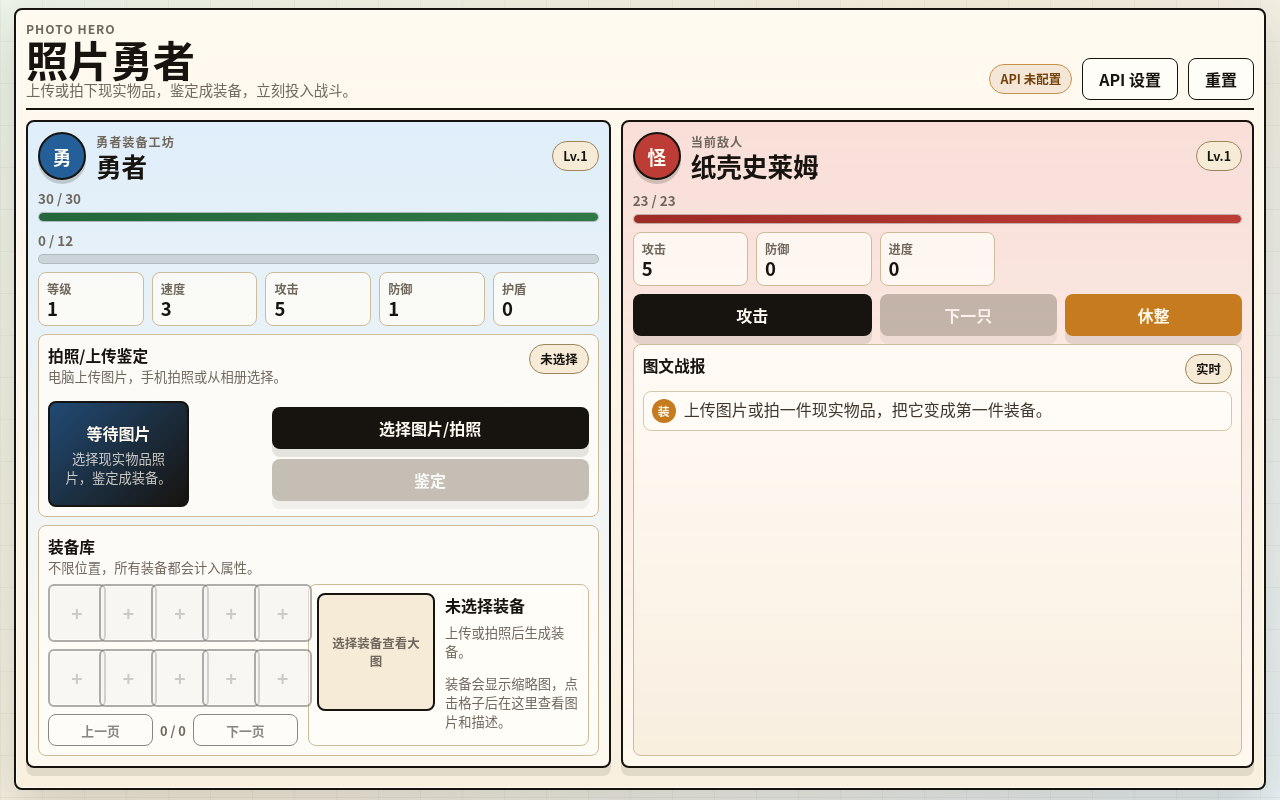
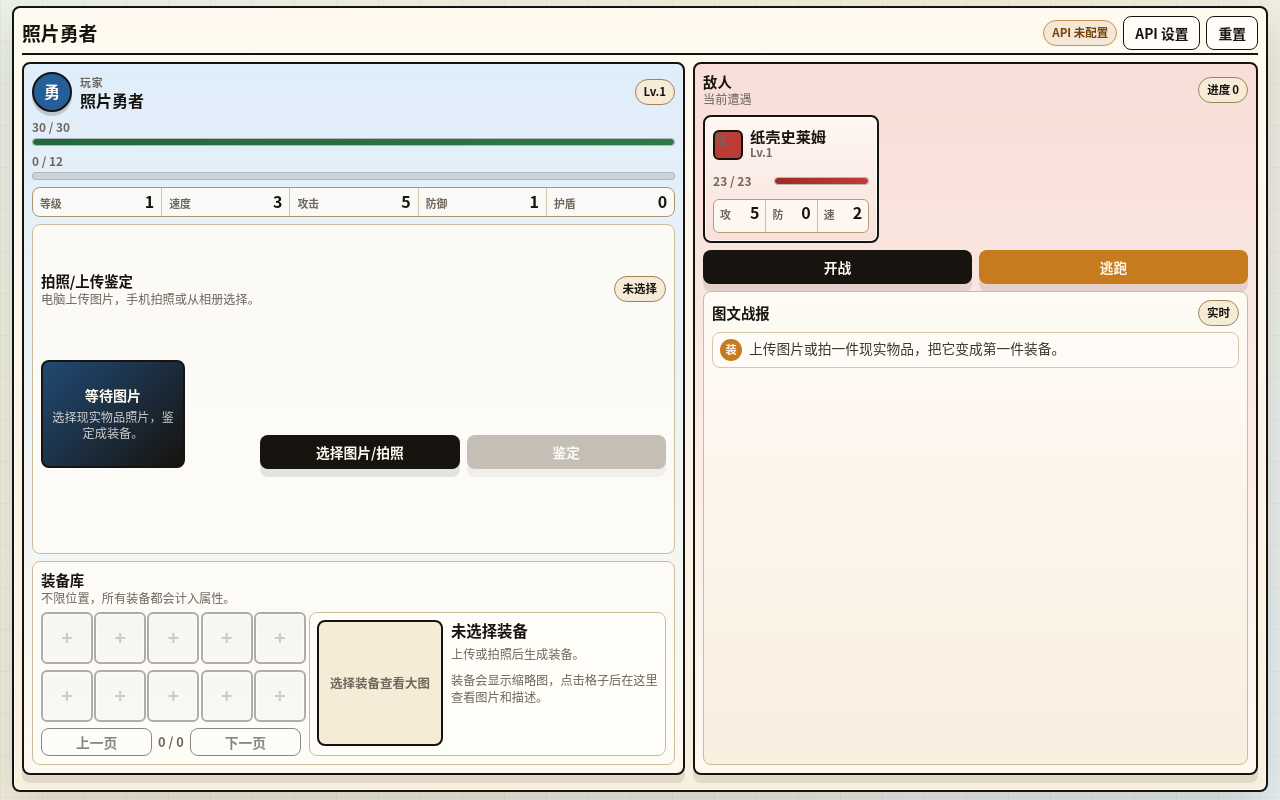
Before and after one commit to kw66/photo-hero, a website: page index.html in a window 1280 px wide. Drawn offline with Linux system fonts and the light colour scheme.

Commit message:
Refine desktop game UI

```diff
--- a/app.js
+++ b/app.js
@@ -92,10 +92,10 @@ const els = {
   monsterHpBar: byId("monsterHpBar"),
   monsterAtk: byId("monsterAtk"),
   monsterDef: byId("monsterDef"),
+  monsterSpeed: byId("monsterSpeed"),
   winCount: byId("winCount"),
   attackBtn: byId("attackBtn"),
-  nextMonsterBtn: byId("nextMonsterBtn"),
-  healBtn: byId("healBtn"),
+  fleeBtn: byId("fleeBtn"),
   resetGameBtn: byId("resetGameBtn"),
   photoBtn: byId("photoBtn"),
   analyzeBtn: byId("analyzeBtn"),
@@ -223,8 +223,7 @@ function bindEvents() {
   els.testChatBtn.addEventListener("click", testChatApi);
   els.toggleKeyBtn.addEventListener("click", toggleApiKeyVisibility);
   els.attackBtn.addEventListener("click", attackMonster);
-  els.nextMonsterBtn.addEventListener("click", nextMonster);
-  els.healBtn.addEventListener("click", restPlayer);
+  els.fleeBtn.addEventListener("click", fleeBattle);
   els.resetGameBtn.addEventListener("click", resetGame);
   els.equipPrevBtn.addEventListener("click", () => changeEquipmentPage(-1));
   els.equipNextBtn.addEventListener("click", () => changeEquipmentPage(1));
@@ -574,20 +573,19 @@ function attackMonster() {
   const stats = getPlayerStats();
 
   if (state.player.hp <= 0) {
-    addLog("勇者已经倒下，先休整。");
+    state.player.hp = Math.max(1, Math.floor(stats.maxHp * 0.45));
+    addLog("照片勇者从倒地中爬起，恢复少量生命。");
     render();
     return;
   }
 
   if (state.monster.hp <= 0) {
-    addLog("这只怪物已经被击败了。");
-    render();
-    return;
+    spawnNextMonster("新的敌人补上来了。");
   }
 
   const playerDamage = Math.max(1, stats.atk + Math.floor(stats.speed / 3) - state.monster.def);
   state.monster.hp = Math.max(0, state.monster.hp - playerDamage);
-  addLog(`勇者造成 ${playerDamage} 点伤害。`);
+  addLog(`照片勇者造成 ${playerDamage} 点伤害。`);
 
   if (state.monster.hp <= 0) {
     state.player.wins += 1;
@@ -606,36 +604,29 @@ function attackMonster() {
 
   const rawDamage = Math.max(1, state.monster.atk - stats.def);
   const shieldBlock = Math.min(stats.shield, rawDamage);
-  const monsterDamage = Math.max(0, rawDamage - shieldBlock);
+  const speedGap = Math.max(0, state.monster.speed - stats.speed);
+  const monsterDamage = Math.max(0, rawDamage - shieldBlock + Math.floor(speedGap / 3));
   state.player.hp = Math.max(0, state.player.hp - monsterDamage);
   addLog(`${state.monster.name} 反击 ${monsterDamage} 点伤害，护盾抵消 ${shieldBlock}。`);
 
   if (state.player.hp <= 0) {
-    addLog("勇者倒下了，休整可以恢复生命。");
+    addLog("照片勇者倒下了，开战或逃跑都能重新站起来。");
   }
 
   saveGame();
   render();
 }
 
-function nextMonster() {
-  if (state.monster.hp > 0) {
-    addLog("先解决眼前的怪物。");
-    render();
-    return;
-  }
+function fleeBattle() {
+  const stats = getPlayerStats();
+  state.player.hp = Math.max(1, Math.min(stats.maxHp, state.player.hp + Math.ceil(stats.maxHp * 0.35)));
+  spawnNextMonster("照片勇者撤退，新的敌人出现。");
+}
 
+function spawnNextMonster(message) {
   state.monsterIndex += 1;
   state.monster = makeMonster(state.monsterIndex, state.player.level);
-  addLog(`${state.monster.name} 出现了。`);
-  saveGame();
-  render();
-}
-
-function restPlayer() {
-  const stats = getPlayerStats();
-  state.player.hp = stats.maxHp;
-  addLog("勇者完成休整，生命已恢复。");
+  addLog(message || `${state.monster.name} 出现了。`);
   saveGame();
   render();
 }
@@ -667,13 +658,29 @@ function resetGame() {
 function makeMonster(index, level) {
   const template = monsters[index % monsters.length];
   const scale = Math.floor(index / monsters.length) + level;
+  const maxHp = template.hp + scale * 5;
   return {
     name: template.name,
     level: scale,
-    maxHp: template.hp + scale * 5,
-    hp: template.hp + scale * 5,
+    maxHp,
+    hp: maxHp,
     atk: template.atk + scale,
     def: template.def + Math.floor(scale / 2),
+    speed: 2 + Math.floor(scale / 2) + (index % 3),
+  };
+}
+
+function normalizeMonster(monster, index = 0, level = 1) {
+  const fallback = makeMonster(index, level);
+  const maxHp = Number.isFinite(monster.maxHp) ? monster.maxHp : fallback.maxHp;
+  return {
+    name: typeof monster.name === "string" && monster.name ? monster.name : fallback.name,
+    level: Number.isFinite(monster.level) ? monster.level : fallback.level,
+    maxHp,
+    hp: Number.isFinite(monster.hp) ? Math.min(monster.hp, maxHp) : fallback.hp,
+    atk: Number.isFinite(monster.atk) ? monster.atk : fallback.atk,
+    def: Number.isFinite(monster.def) ? monster.def : fallback.def,
+    speed: Number.isFinite(monster.speed) ? monster.speed : fallback.speed,
   };
 }
 
@@ -790,9 +797,9 @@ function render() {
   els.monsterHpBar.style.width = `${percent(state.monster.hp, state.monster.maxHp)}%`;
   els.monsterAtk.textContent = state.monster.atk;
   els.monsterDef.textContent = state.monster.def;
+  els.monsterSpeed.textContent = state.monster.speed;
   els.winCount.textContent = state.player.wins;
 
-  els.nextMonsterBtn.disabled = state.monster.hp > 0;
   renderApiStatus();
   renderEquipmentGrid();
   renderEquipmentDetail();
@@ -924,14 +931,14 @@ function renderLog() {
 
 function getLogMarkType(entry) {
   if (entry.includes("鉴定") || entry.includes("装备") || entry.includes("获得")) return "item";
-  if (entry.includes("勇者") || entry.includes("休整")) return "hero";
+  if (entry.includes("勇者") || entry.includes("撤退")) return "hero";
   if (entry.includes("反击") || entry.includes("出现") || entry.includes("击败")) return "";
   return "info";
 }
 
 function getLogMarkText(entry) {
   if (entry.includes("鉴定") || entry.includes("装备") || entry.includes("获得")) return "装";
-  if (entry.includes("勇者") || entry.includes("休整")) return "勇";
+  if (entry.includes("勇者") || entry.includes("撤退")) return "勇";
   if (entry.includes("反击") || entry.includes("出现") || entry.includes("击败")) return "战";
   return "记";
 }
@@ -1011,7 +1018,7 @@ function loadSave() {
 
   state.player = normalizePlayer(save.player || state.player);
   state.monsterIndex = Number.isFinite(save.monsterIndex) ? save.monsterIndex : 0;
-  state.monster = save.monster || makeMonster(0, 1);
+  state.monster = normalizeMonster(save.monster || {}, state.monsterIndex, state.player.level);
   state.inventory = Array.isArray(save.inventory) ? save.inventory.map((item) => balanceItem(item, item.image || makePlaceholderImage())) : [];
   state.equipmentPage = Number.isFinite(save.equipmentPage) ? save.equipmentPage : 0;
   state.selectedItemId = save.selectedItemId || state.inventory[0]?.id || "";
--- a/index.html
+++ b/index.html
@@ -11,9 +11,7 @@
       <section class="game-panel" aria-label="照片勇者游戏面板">
         <header class="panel-topbar">
           <div class="brand-block">
-            <p class="eyebrow">Photo Hero</p>
             <h1>照片勇者</h1>
-            <p class="tagline">上传或拍下现实物品，鉴定成装备，立刻投入战斗。</p>
           </div>
           <div class="panel-tools" aria-label="面板工具">
             <span class="api-status" id="apiStatusBadge">API 未配置</span>
@@ -27,8 +25,8 @@
             <div class="zone-head hero-head">
               <div class="avatar-ring hero-avatar">勇</div>
               <div>
-                <p class="zone-kicker">勇者装备工坊</p>
-                <h2>勇者</h2>
+                <p class="zone-kicker">玩家</p>
+                <h2>照片勇者</h2>
               </div>
               <strong class="level-pill" id="playerLevel">Lv.1</strong>
             </div>
@@ -109,30 +107,38 @@
           </section>
 
           <section class="enemy-zone" aria-label="敌人和战报">
-            <div class="zone-head enemy-head">
-              <div class="avatar-ring monster-avatar">怪</div>
+            <div class="section-title compact-title enemy-title">
               <div>
-                <p class="zone-kicker">当前敌人</p>
-                <h2 id="monsterName">纸壳史莱姆</h2>
+                <h3>敌人</h3>
+                <p>当前遭遇</p>
               </div>
-              <strong class="level-pill" id="monsterLevel">Lv.1</strong>
+              <span class="battle-chip">进度 <b id="winCount">0</b></span>
             </div>
 
-            <div class="hp-row enemy-hp">
-              <span id="monsterHpText">18 / 18</span>
-              <div class="hp-track danger"><span id="monsterHpBar"></span></div>
+            <div class="enemy-field" aria-label="敌人列表">
+              <article class="enemy-card is-active">
+                <div class="enemy-card-head">
+                  <span class="monster-token">怪</span>
+                  <div>
+                    <strong id="monsterName">纸壳史莱姆</strong>
+                    <span id="monsterLevel">Lv.1</span>
+                  </div>
+                </div>
+                <div class="enemy-hp-line">
+                  <span id="monsterHpText">18 / 18</span>
+                  <div class="hp-track danger"><span id="monsterHpBar"></span></div>
+                </div>
+                <dl class="enemy-card-stats">
+                  <div><dt>攻</dt><dd id="monsterAtk">4</dd></div>
+                  <div><dt>防</dt><dd id="monsterDef">0</dd></div>
+                  <div><dt>速</dt><dd id="monsterSpeed">2</dd></div>
+                </dl>
+              </article>
             </div>
 
-            <dl class="stat-list enemy-stats">
-              <div><dt>攻击</dt><dd id="monsterAtk">4</dd></div>
-              <div><dt>防御</dt><dd id="monsterDef">0</dd></div>
-              <div><dt>进度</dt><dd id="winCount">0</dd></div>
-            </dl>
-
             <div class="action-strip" aria-label="战斗操作">
-              <button class="primary-button" id="attackBtn" type="button">攻击</button>
-              <button class="secondary-button" id="nextMonsterBtn" type="button">下一只</button>
-              <button class="secondary-button" id="healBtn" type="button">休整</button>
+              <button class="primary-button" id="attackBtn" type="button">开战</button>
+              <button class="secondary-button" id="fleeBtn" type="button">逃跑</button>
             </div>
 
             <section class="battle-report" aria-label="图文战报">
--- a/styles.css
+++ b/styles.css
@@ -18,10 +18,10 @@
   --shadow: 0 18px 50px rgb(36 34 25 / 18%);
   --tight-shadow: 0 8px 0 rgb(23 19 15 / 10%);
   --radius: 8px;
-  --space-1: 6px;
-  --space-2: 10px;
-  --space-3: 14px;
-  --space-4: 18px;
+  --space-1: 4px;
+  --space-2: 8px;
+  --space-3: 12px;
+  --space-4: 16px;
 }
 
 * {
@@ -40,7 +40,9 @@ body {
     linear-gradient(0deg, rgb(23 19 15 / 4%) 1px, transparent 1px) 0 0 / 42px 42px,
     linear-gradient(135deg, #edf4e8 0%, #f6eedc 48%, #e8f1f4 100%);
   color: var(--ink);
-  font-family: "HarmonyOS Sans SC", "Microsoft YaHei UI", "PingFang SC", "Noto Sans CJK SC", sans-serif;
+  font-family: "MiSans", "HarmonyOS Sans SC", "Alibaba PuHuiTi", "Source Han Sans SC", "Noto Sans CJK SC", "Microsoft YaHei UI", "PingFang SC", sans-serif;
+  font-size: 15px;
+  line-height: 1.35;
   font-kerning: normal;
   font-variant-numeric: tabular-nums;
 }
@@ -52,7 +54,7 @@ textarea {
 }
 
 button {
-  min-height: 42px;
+  min-height: 34px;
   border: 0;
   border-radius: var(--radius);
   cursor: pointer;
@@ -84,20 +86,20 @@ button:disabled {
 }
 
 .app-shell {
-  width: min(1360px, 100%);
+  width: min(1420px, 100%);
   min-height: 100vh;
   margin: 0 auto;
-  padding: max(8px, env(safe-area-inset-top)) clamp(8px, 1.4vw, 14px) max(10px, env(safe-area-inset-bottom));
+  padding: max(6px, env(safe-area-inset-top)) clamp(7px, 1.1vw, 12px) max(8px, env(safe-area-inset-bottom));
 }
 
 .game-panel {
-  height: calc(100vh - 18px);
-  min-height: 720px;
+  height: calc(100vh - 14px);
+  min-height: 680px;
   display: grid;
   grid-template-rows: auto minmax(0, 1fr) auto;
-  gap: var(--space-2);
+  gap: 7px;
   overflow: hidden;
-  padding: var(--space-2);
+  padding: 8px;
   border: 2px solid var(--ink);
   border-radius: var(--radius);
   background:
@@ -109,9 +111,9 @@ button:disabled {
 .panel-topbar {
   display: grid;
   grid-template-columns: minmax(0, 1fr) auto;
-  gap: var(--space-2);
-  align-items: end;
-  padding-bottom: 8px;
+  gap: 10px;
+  align-items: center;
+  padding-bottom: 3px;
   border-bottom: 2px solid var(--ink);
 }
 
@@ -124,8 +126,8 @@ button:disabled {
 label span,
 dt {
   color: var(--muted);
-  font-size: 0.76rem;
-  font-weight: 900;
+  font-size: 0.68rem;
+  font-weight: 800;
 }
 
 .eyebrow,
@@ -143,26 +145,29 @@ p {
 }
 
 h1 {
-  font-size: clamp(2rem, 3.3vw, 3.05rem);
-  line-height: 0.88;
+  font-size: clamp(1.18rem, 1.45vw, 1.5rem);
+  line-height: 1;
   letter-spacing: 0;
 }
 
 h2 {
-  font-size: clamp(1.28rem, 2vw, 1.8rem);
-  line-height: 1.02;
+  font-size: clamp(1rem, 1.25vw, 1.22rem);
+  line-height: 1.05;
+  font-weight: 900;
 }
 
 h3 {
-  font-size: 0.98rem;
+  font-size: 0.9rem;
   font-weight: 900;
 }
 
 .tagline {
-  max-width: 34rem;
-  margin-top: 2px;
+  display: none;
+  max-width: 42rem;
+  margin-top: 0;
   color: var(--muted);
-  font-size: 0.9rem;
+  font-size: 0.72rem;
+  line-height: 1.15;
 }
 
 .panel-tools {
@@ -170,7 +175,7 @@ h3 {
   flex-wrap: wrap;
   justify-content: flex-end;
   align-items: center;
-  gap: var(--space-2);
+  gap: 6px;
 }
 
 .api-status,
@@ -180,14 +185,14 @@ h3 {
   display: inline-flex;
   align-items: center;
   justify-content: center;
-  min-height: 30px;
-  padding: 5px 10px;
+  min-height: 26px;
+  padding: 3px 8px;
   border-radius: 999px;
   border: 1px solid var(--line-strong);
   background: var(--paper-2);
   color: var(--ink);
-  font-size: 0.78rem;
-  font-weight: 900;
+  font-size: 0.72rem;
+  font-weight: 850;
   white-space: nowrap;
 }
 
@@ -213,8 +218,9 @@ h3 {
 .ghost-button,
 .primary-button,
 .secondary-button {
-  padding: 0 16px;
-  font-weight: 900;
+  padding: 0 11px;
+  font-size: 0.86rem;
+  font-weight: 850;
 }
 
 .tool-button,
@@ -244,8 +250,8 @@ h3 {
 .game-board {
   min-height: 0;
   display: grid;
-  grid-template-columns: minmax(430px, 0.96fr) minmax(460px, 1.04fr);
-  gap: var(--space-2);
+  grid-template-columns: minmax(510px, 1.08fr) minmax(470px, 0.92fr);
+  gap: 8px;
 }
 
 .hero-zone,
@@ -255,8 +261,8 @@ h3 {
   display: grid;
   align-content: start;
   overflow: hidden;
-  gap: 8px;
-  padding: var(--space-2);
+  gap: 7px;
+  padding: 8px;
   border: 2px solid var(--ink);
   border-radius: var(--radius);
   box-shadow: var(--tight-shadow);
@@ -270,7 +276,7 @@ h3 {
 }
 
 .enemy-zone {
-  grid-template-rows: auto auto auto auto minmax(0, 1fr);
+  grid-template-rows: auto auto auto minmax(0, 1fr);
   background:
     linear-gradient(180deg, rgb(248 222 216 / 80%), rgb(255 250 240 / 95%)),
     var(--enemy-soft);
@@ -279,19 +285,19 @@ h3 {
 .zone-head {
   display: grid;
   grid-template-columns: auto minmax(0, 1fr) auto;
-  gap: var(--space-2);
+  gap: 8px;
   align-items: center;
 }
 
 .avatar-ring {
   display: grid;
   place-items: center;
-  width: 48px;
-  height: 48px;
+  width: 40px;
+  height: 40px;
   border: 2px solid var(--ink);
   border-radius: 50%;
   color: #fffaf0;
-  font-size: 1.18rem;
+  font-size: 1rem;
   font-weight: 900;
   box-shadow: 0 4px 0 rgb(23 19 15 / 18%);
 }
@@ -300,20 +306,16 @@ h3 {
   background: var(--hero);
 }
 
-.monster-avatar {
-  background: var(--enemy);
-}
-
 .hp-row > span {
   display: block;
-  margin-bottom: 4px;
+  margin-bottom: 3px;
   color: var(--muted);
-  font-size: 0.84rem;
+  font-size: 0.74rem;
   font-weight: 800;
 }
 
 .hp-track {
-  height: 10px;
+  height: 8px;
   overflow: hidden;
   border: 1px solid rgb(23 19 15 / 14%);
   border-radius: 999px;
@@ -340,21 +342,31 @@ h3 {
 .stat-list {
   display: grid;
   grid-template-columns: repeat(5, minmax(0, 1fr));
-  gap: 8px;
   margin: 0;
+  overflow: hidden;
+  border: 1px solid color-mix(in srgb, var(--line-strong) 72%, var(--line));
+  border-radius: var(--radius);
+  background: rgb(255 253 248 / 78%);
 }
 
 .stat-list div {
   min-width: 0;
-  padding: 7px 8px;
-  border: 1px solid var(--line);
-  border-radius: var(--radius);
-  background: rgb(255 253 248 / 78%);
+  display: flex;
+  align-items: baseline;
+  justify-content: space-between;
+  gap: 5px;
+  padding: 5px 7px;
+  border-left: 1px solid color-mix(in srgb, var(--line) 82%, white 18%);
+  background: transparent;
+}
+
+.stat-list div:first-child {
+  border-left: 0;
 }
 
 dd {
-  margin: 1px 0 0;
-  font-size: clamp(1.08rem, 1.45vw, 1.42rem);
+  margin: 0;
+  font-size: 1rem;
   font-weight: 900;
   line-height: 1;
 }
@@ -364,7 +376,7 @@ dd {
 .battle-report,
 .config-panel {
   min-width: 0;
-  padding: 9px;
+  padding: 8px;
   border: 1px solid var(--line);
   border-radius: var(--radius);
   background: rgb(255 253 248 / 82%);
@@ -373,13 +385,13 @@ dd {
 .section-title,
 .secondary-head {
   display: flex;
-  align-items: flex-start;
+  align-items: center;
   justify-content: space-between;
-  gap: var(--space-2);
+  gap: 8px;
 }
 
 .compact-title {
-  margin-bottom: 7px;
+  margin-bottom: 6px;
 }
 
 .section-title p,
@@ -390,13 +402,13 @@ dd {
 .detail-copy p,
 .detail-meta {
   color: var(--muted);
-  font-size: 0.83rem;
-  line-height: 1.45;
+  font-size: 0.76rem;
+  line-height: 1.35;
 }
 
 .camera-panel {
   display: grid;
-  grid-template-columns: minmax(154px, 0.68fr) minmax(0, 1fr);
+  grid-template-columns: minmax(132px, 0.52fr) minmax(0, 1fr);
   grid-template-areas:
     "head head"
     "frame actions";
@@ -412,8 +424,8 @@ dd {
   grid-area: frame;
   position: relative;
   aspect-ratio: 4 / 3;
-  min-height: 102px;
-  max-height: 126px;
+  min-height: 86px;
+  max-height: 108px;
   overflow: hidden;
   border: 2px solid var(--ink);
   border-radius: var(--radius);
@@ -443,13 +455,13 @@ dd {
   display: grid;
   place-content: center;
   gap: 4px;
-  padding: var(--space-2);
+  padding: 8px;
   color: #fffaf0;
   text-align: center;
 }
 
 .camera-empty strong {
-  font-size: 1rem;
+  font-size: 0.88rem;
 }
 
 .camera-empty span {
@@ -459,7 +471,8 @@ dd {
 .camera-actions {
   grid-area: actions;
   display: grid;
-  gap: var(--space-2);
+  grid-template-columns: repeat(2, minmax(0, 1fr));
+  gap: 7px;
   align-content: center;
 }
 
@@ -469,20 +482,20 @@ dd {
 
 .equipment-layout {
   display: grid;
-  grid-template-columns: minmax(250px, 0.86fr) minmax(220px, 1.14fr);
-  gap: var(--space-2);
+  grid-template-columns: minmax(260px, 0.82fr) minmax(260px, 1.18fr);
+  gap: 8px;
   min-height: 0;
 }
 
 .equipment-grid {
   display: grid;
   grid-template-columns: repeat(5, minmax(0, 1fr));
-  gap: 7px;
+  gap: 6px;
 }
 
 .equipment-slot {
   position: relative;
-  min-height: 58px;
+  min-height: 52px;
   aspect-ratio: 1 / 1;
   display: grid;
   place-items: center;
@@ -534,9 +547,9 @@ dd {
 .equipment-pager {
   display: grid;
   grid-template-columns: 1fr auto 1fr;
-  gap: 7px;
+  gap: 6px;
   align-items: center;
-  margin-top: 7px;
+  margin-top: 6px;
   color: var(--muted);
   font-size: 0.8rem;
   font-weight: 900;
@@ -544,16 +557,16 @@ dd {
 }
 
 .equipment-pager button {
-  min-height: 32px;
+  min-height: 28px;
   padding-inline: 8px;
 }
 
 .equipment-detail {
   min-width: 0;
   display: grid;
-  grid-template-columns: 118px minmax(0, 1fr);
-  gap: var(--space-2);
-  padding: 8px;
+  grid-template-columns: 126px minmax(0, 1fr);
+  gap: 8px;
+  padding: 7px;
   border: 1px solid var(--line);
   border-radius: var(--radius);
   background: #fffdf8;
@@ -594,12 +607,12 @@ dd {
   min-width: 0;
   display: grid;
   align-content: start;
-  gap: 6px;
+  gap: 5px;
 }
 
 .detail-copy strong {
   overflow-wrap: anywhere;
-  font-size: 1rem;
+  font-size: 0.96rem;
 }
 
 .detail-stats {
@@ -609,21 +622,124 @@ dd {
 }
 
 .detail-stats span {
-  padding: 3px 6px;
+  padding: 2px 6px;
   border-radius: 999px;
   background: var(--paper-2);
-  font-size: 0.72rem;
+  font-size: 0.7rem;
   font-weight: 900;
 }
 
-.enemy-zone .zone-head {
-  margin-bottom: 2px;
+.enemy-title {
+  margin-bottom: 0;
+}
+
+.battle-chip b {
+  margin-left: 2px;
+}
+
+.enemy-field {
+  display: grid;
+  grid-template-columns: repeat(auto-fit, minmax(156px, 176px));
+  gap: 7px;
+  align-items: start;
+}
+
+.enemy-card {
+  min-width: 0;
+  min-height: 128px;
+  display: grid;
+  gap: 6px;
+  padding: 8px;
+  border: 2px solid var(--ink);
+  border-radius: var(--radius);
+  background: rgb(255 253 248 / 72%);
+  box-shadow: inset 0 0 0 1px rgb(255 255 255 / 76%);
+}
+
+.enemy-card.is-active {
+  background: linear-gradient(180deg, rgb(255 253 248 / 82%), rgb(248 222 216 / 68%));
+}
+
+.enemy-card-head {
+  min-width: 0;
+  display: grid;
+  grid-template-columns: auto minmax(0, 1fr);
+  gap: 7px;
+  align-items: center;
+}
+
+.monster-token {
+  display: grid;
+  place-items: center;
+  width: 30px;
+  height: 30px;
+  border: 2px solid var(--ink);
+  border-radius: 6px;
+  background: var(--enemy);
+  color: #fffaf0;
+  font-size: 0.82rem;
+  font-weight: 900;
+}
+
+.enemy-card-head strong,
+.enemy-card-head span {
+  display: block;
+  overflow: hidden;
+  text-overflow: ellipsis;
+  white-space: nowrap;
+}
+
+.enemy-card-head strong {
+  font-size: 0.95rem;
+  line-height: 1.08;
+}
+
+.enemy-card-head span {
+  margin-top: 1px;
+  color: var(--muted);
+  font-size: 0.72rem;
+  font-weight: 850;
+}
+
+.enemy-hp-line {
+  display: grid;
+  grid-template-columns: 54px minmax(0, 1fr);
+  gap: 7px;
+  align-items: center;
+  color: var(--muted);
+  font-size: 0.75rem;
+  font-weight: 850;
+}
+
+.enemy-card-stats {
+  display: grid;
+  grid-template-columns: repeat(3, minmax(0, 1fr));
+  gap: 0;
+  overflow: hidden;
+  margin: 0;
+  border: 1px solid color-mix(in srgb, var(--line-strong) 56%, var(--line));
+  border-radius: 6px;
+  background: rgb(255 253 248 / 76%);
+}
+
+.enemy-card-stats div {
+  min-width: 0;
+  display: flex;
+  align-items: baseline;
+  justify-content: space-between;
+  gap: 4px;
+  padding: 4px 6px;
+  border-left: 1px solid var(--line);
+}
+
+.enemy-card-stats div:first-child {
+  border-left: 0;
 }
 
 .action-strip {
   display: grid;
-  grid-template-columns: 1.35fr 1fr 1fr;
-  gap: 8px;
+  grid-template-columns: repeat(2, minmax(0, 1fr));
+  gap: 7px;
 }
 
 .battle-report {
@@ -639,7 +755,7 @@ dd {
   max-height: none;
   display: grid;
   align-content: start;
-  gap: 7px;
+  gap: 6px;
   overflow: auto;
   margin: 0;
   padding: 0;
@@ -649,25 +765,26 @@ dd {
 .battle-report li {
   display: grid;
   grid-template-columns: auto minmax(0, 1fr);
-  gap: 8px;
+  gap: 7px;
   align-items: start;
-  padding: 7px 8px;
+  padding: 6px 7px;
   border: 1px solid color-mix(in srgb, var(--line) 82%, white 18%);
   border-radius: var(--radius);
   background: rgb(255 253 248 / 78%);
   color: #3f372e;
-  line-height: 1.35;
+  font-size: 0.86rem;
+  line-height: 1.32;
 }
 
 .log-mark {
   display: inline-grid;
   place-items: center;
-  width: 24px;
-  height: 24px;
+  width: 22px;
+  height: 22px;
   border-radius: 50%;
   background: var(--enemy);
   color: #fffaf0;
-  font-size: 0.74rem;
+  font-size: 0.7rem;
   font-weight: 900;
 }
 
@@ -713,8 +830,8 @@ dd {
 }
 
 .preset-button {
-  min-height: 38px;
-  padding: 0 13px;
+  min-height: 32px;
+  padding: 0 10px;
   border: 1px solid var(--line);
   background: #fffdf8;
   color: var(--ink);
@@ -777,12 +894,12 @@ label span {
 input,
 textarea {
   width: 100%;
-  min-height: 42px;
+  min-height: 34px;
   border: 1px solid var(--line);
   border-radius: var(--radius);
   background: #fffdf8;
   color: var(--ink);
-  padding: 9px 10px;
+  padding: 7px 9px;
 }
 
 input.is-locked,
@@ -811,8 +928,8 @@ input:read-only.is-locked {
 .secret-toggle {
   display: grid;
   place-items: center;
-  width: 50px;
-  min-height: 42px;
+  width: 42px;
+  min-height: 34px;
   padding: 0;
   border-left: 1px solid var(--line);
   border-radius: 0;
@@ -821,8 +938,8 @@ input:read-only.is-locked {
 }
 
 .eye-icon {
-  width: 24px;
-  height: 24px;
+  width: 20px;
+  height: 20px;
   fill: none;
   stroke: currentColor;
   stroke-width: 2;
@@ -848,7 +965,7 @@ input:read-only.is-locked {
 }
 
 textarea {
-  min-height: 70px;
+  min-height: 58px;
   resize: vertical;
 }
 
```
Also changed, not shown: progress.md (+3 -0 lines).
